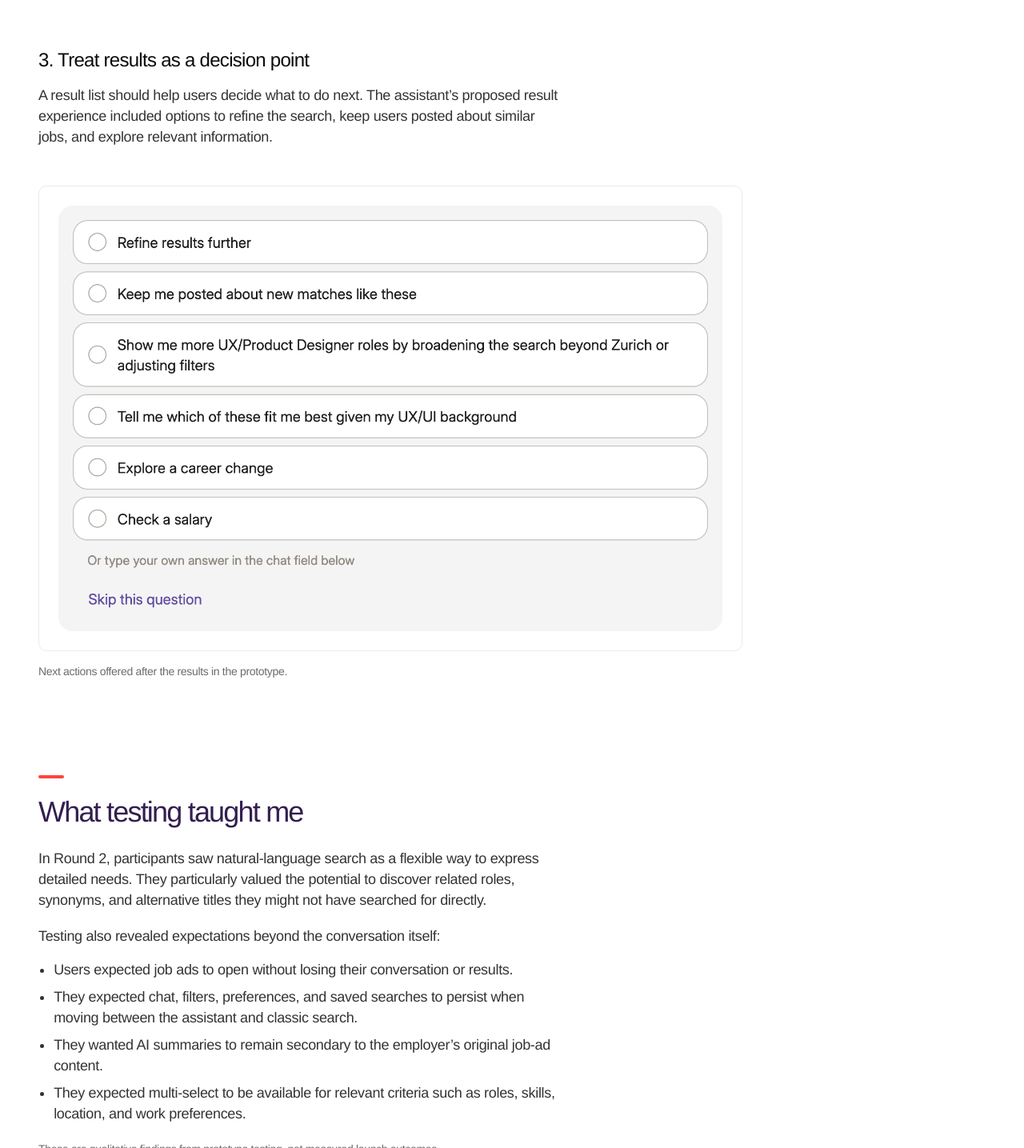
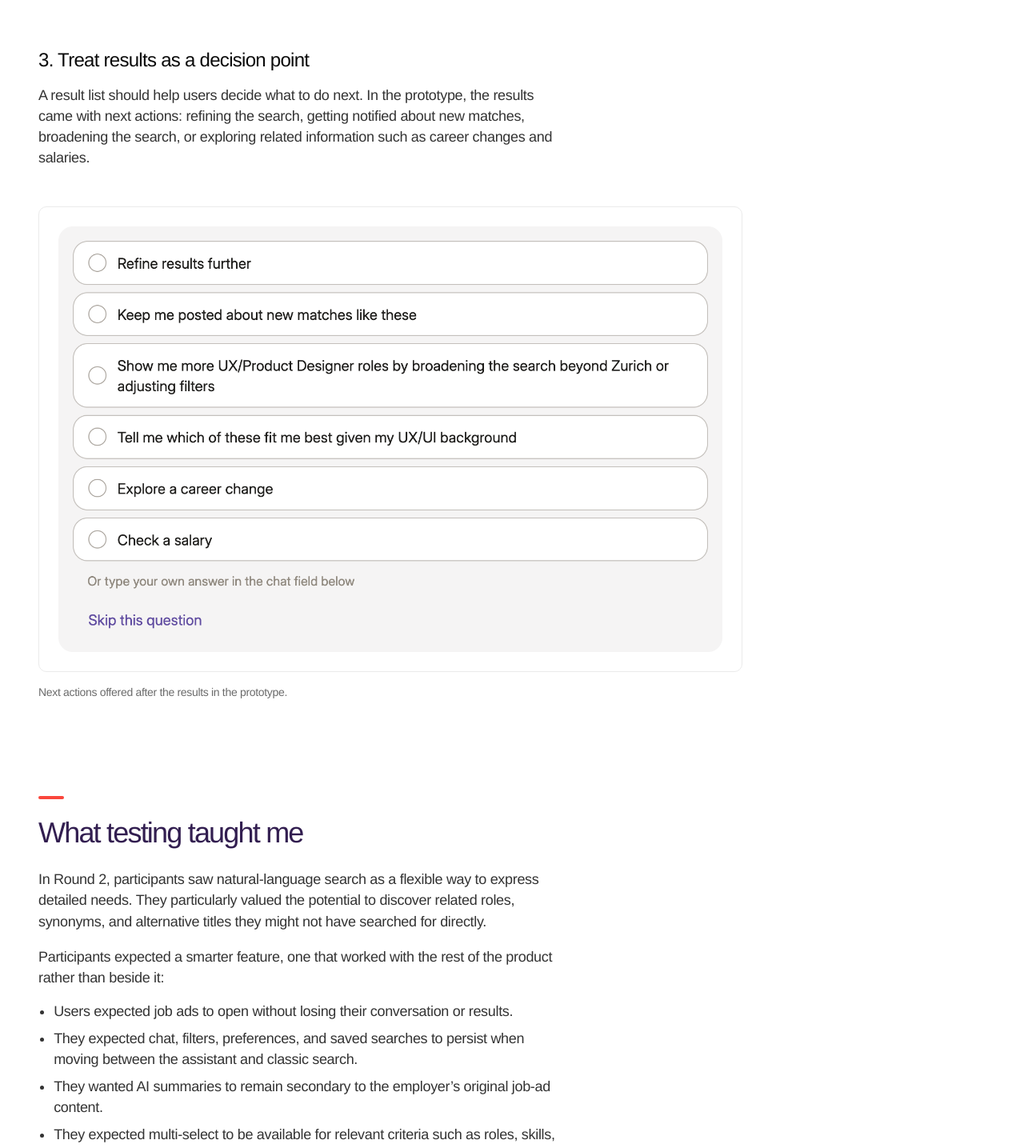
Before and after one commit to hognjenovic/portfolio, a plain HTML site: page projects/jobcloud.html in a window 1280 px wide. Shown: the part 10022-11457 px from the top of the page at 80% size. Drawn offline with Linux system fonts and the light colour scheme; a web font is replaced by a local one.

Commit message:
JobCloud: participants expected a smarter feature; result actions were in the prototype
Co-Authored-By: Claude Opus 5.5 <noreply@anthropic.com>

```diff
--- a/projects/jobcloud.html
+++ b/projects/jobcloud.html
@@ -218,7 +218,7 @@
     <section class="case__section case__section--sub">
       <div class="case__text">
         <h3>3. Treat results as a decision point</h3>
-        <p>A result list should help users decide what to do next. The assistant’s proposed result experience included options to refine the search, keep users posted about similar jobs, and explore relevant information.</p>
+        <p>A result list should help users decide what to do next. In the prototype, the results came with next actions: refining the search, getting notified about new matches, broadening the search, or exploring related information such as career changes and salaries.</p>
       </div>
 
       <!-- VISUAL 8: results and next actions -->
@@ -233,7 +233,7 @@
       <div class="case__text">
         <h2>What testing taught me</h2>
         <p>In Round 2, participants saw natural-language search as a flexible way to express detailed needs. They particularly valued the potential to discover related roles, synonyms, and alternative titles they might not have searched for directly.</p>
-        <p>Testing also revealed expectations beyond the conversation itself:</p>
+        <p>Participants expected a smarter feature, one that worked with the rest of the product rather than beside it:</p>
         <ul>
           <li>Users expected job ads to open without losing their conversation or results.</li>
           <li>They expected chat, filters, preferences, and saved searches to persist when moving between the assistant and classic search.</li>
```
